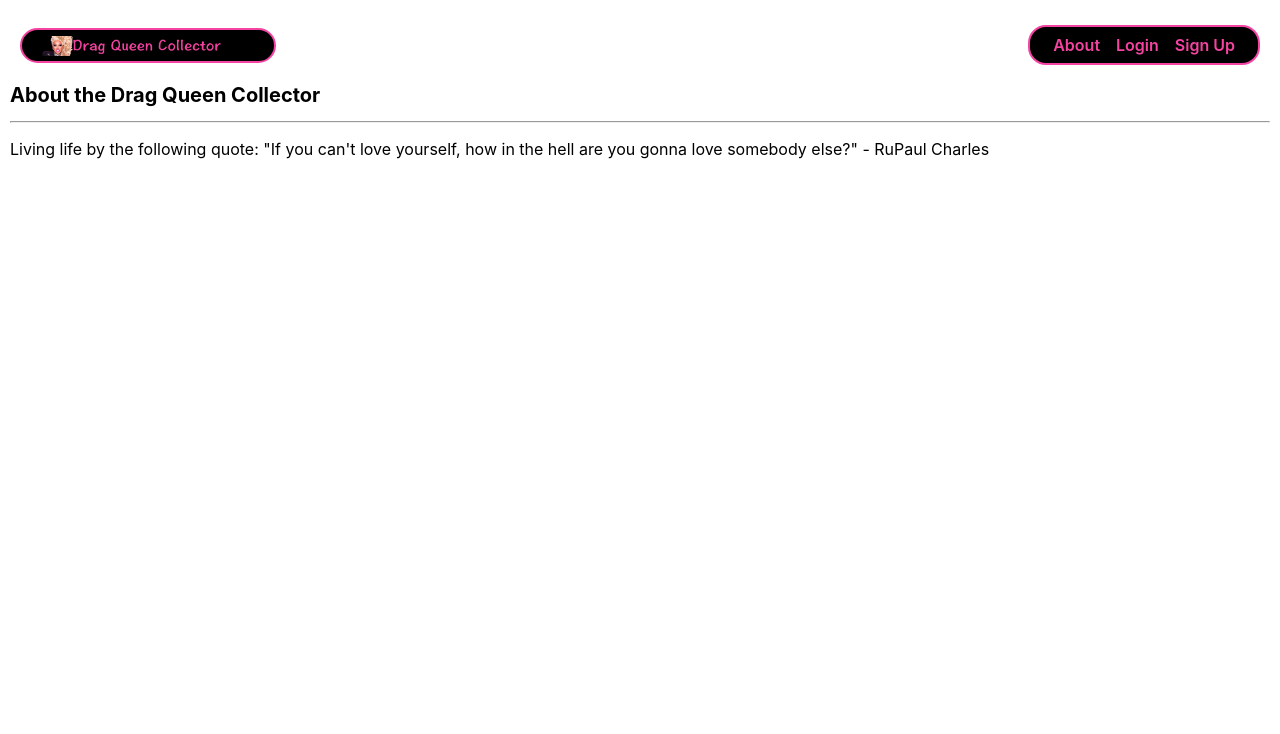
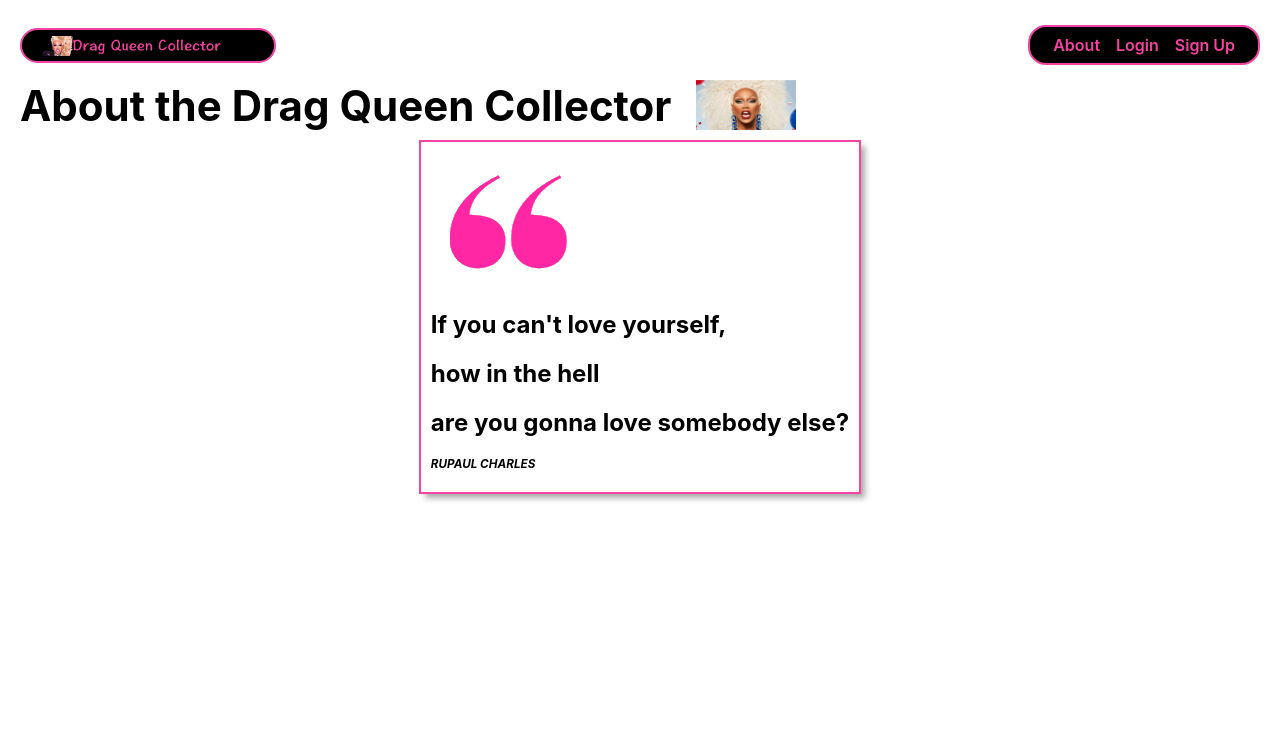
Before and after one commit to EleahBurman/drag-queen-collector, a Django app: page /about/ in a window 1280 px wide. Shown: the top 734 px of the page. Run offline with Django 4.2, Linux system fonts and the light colour scheme.

Commit message:
Update css for about page

```diff
--- a/main_app/static/css/base.css
+++ b/main_app/static/css/base.css
@@ -30,6 +30,10 @@ a:-webkit-any-link :hover{
 a:-webkit-any-link :visited{
   color: #f543a1;
   text-decoration: none;
+}
+
+h1.titletext {
+  font: 42px;
 }
 
 body {
@@ -124,6 +128,8 @@ nav li {
   display: flex;
   align-items: center;
   margin: 10px;
+  max-height: 50px;
+  padding: 0;
 }
 
 .btn {
@@ -185,6 +191,23 @@ nav li {
   font-size: var(--font-reg);
 }
 
+.rupaul-about {
+  width: 30%;
+  max-width: 100px;
+}
+
+.aboutcard{
+  border: #f543a1 solid 2px;
+  box-shadow:  5px 5px 6px -1px #AAA;
+  max-width: fit-content;
+  text-align: left;
+  margin: auto;
+  padding: 10px;
+}
+
+.italic{
+  font-style: italic;
+}
 @media only screen and (min-width: 768px) {
   header {
     position: sticky;
--- a/main_app/templates/about.html
+++ b/main_app/templates/about.html
@@ -1,11 +1,26 @@
 {% extends 'base.html' %}
+{% load static %}
 
 {% block content %}
+<section class="page-header">
+  <h1 class='titletext'>About the Drag Queen Collector</h1>
+  <img
+    src="{% static 'images/rupaul2.png' %}"
+    alt="Rupaul"
+    class="rupaul-about"
+  >
+</section>
+<div class="aboutcard">
+  <img
+  src="{% static 'images/quote.png' %}"
+  alt="quote"
+  class="quote"
+>
+  <h2> If you can't love yourself,</h2>
+  <h2>how in the hell</h2>
+  <h2>are you gonna love somebody else?</h2>
+  <h3 class="italic"> RUPAUL CHARLES</h3>
 
-<h1>About the Drag Queen Collector</h1>
-<hr />
-<p class="page-content">
-  Living life by the following quote: "If you can't love yourself, how in the hell are you gonna love somebody else?" - RuPaul Charles
-</p>
+</div>
 
 {% endblock %}
```
Also changed, not shown: main_app/templates/dragqueens/detail.html (+9 -2 lines), main_app/views.py (+5 -5 lines), main_app/static/images/quote.png (added), main_app/static/images/rupaul2.png (added), main_app/templates/main_app/delete_outfit_confirm.html (renamed from main_app/templates/main_app/outfit_confirm_delete.html).
